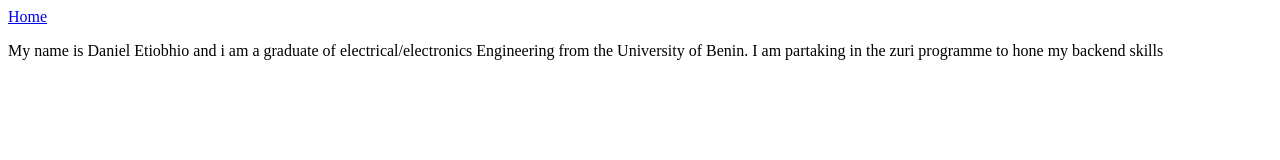
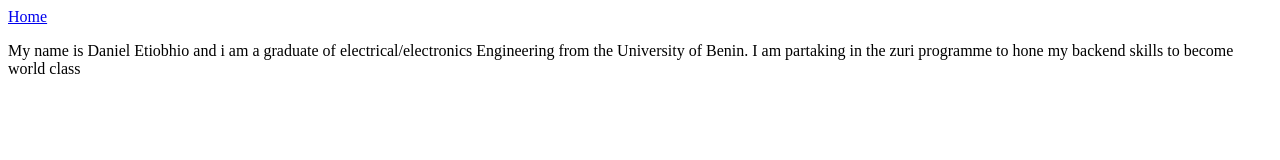
Before and after one commit to danose/zuri_nodejs, a website: page about.html in a window 1280 px wide. Drawn offline with Linux system fonts and the light colour scheme.

Commit message:
node http server

```diff
--- a/about.html
+++ b/about.html
@@ -8,6 +8,6 @@
 </head>
 <body>
     <a href="home.html">Home</a>
-    <p>My name is Daniel Etiobhio and i am a graduate of electrical/electronics Engineering from the University of Benin. I am partaking in the zuri programme to hone my backend skills</p>
+    <p>My name is Daniel Etiobhio and i am a graduate of electrical/electronics Engineering from the University of Benin. I am partaking in the zuri programme to hone my backend skills to become world class</p>
 </body>
 </html>
```
